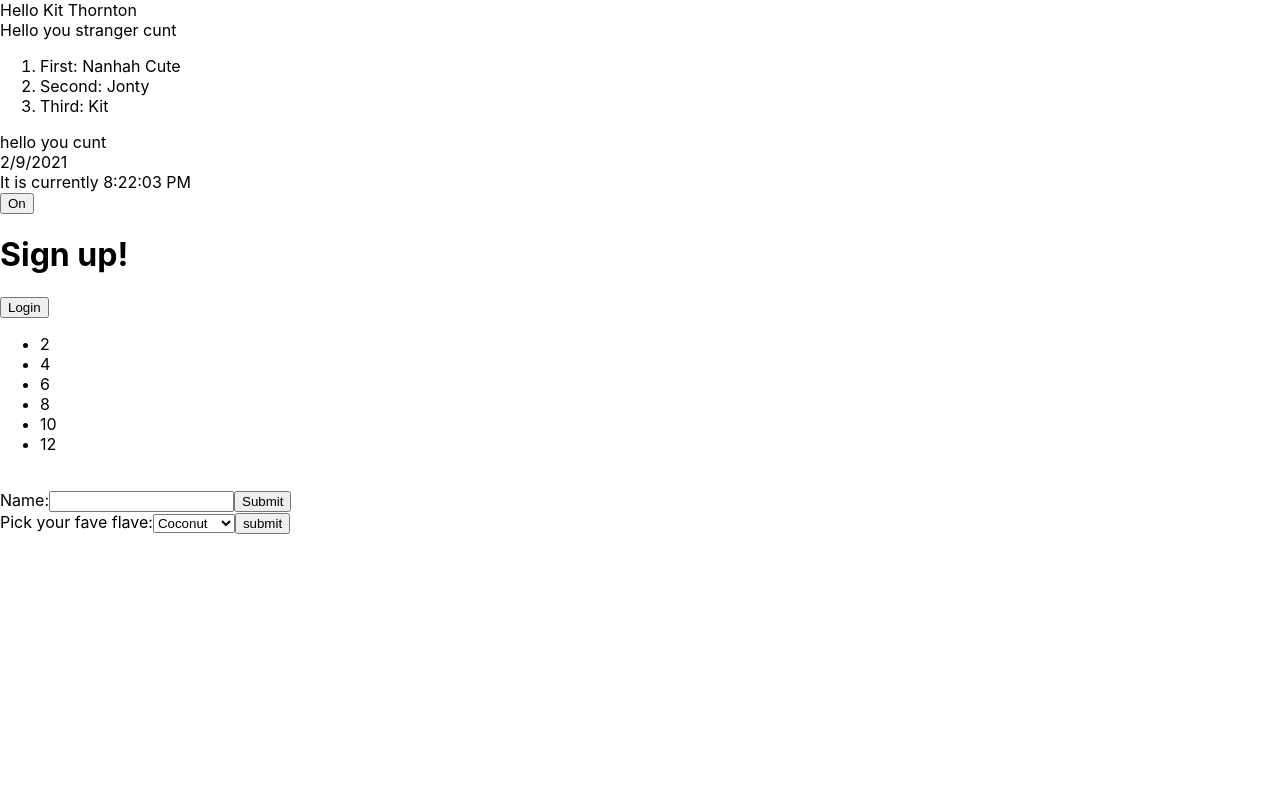
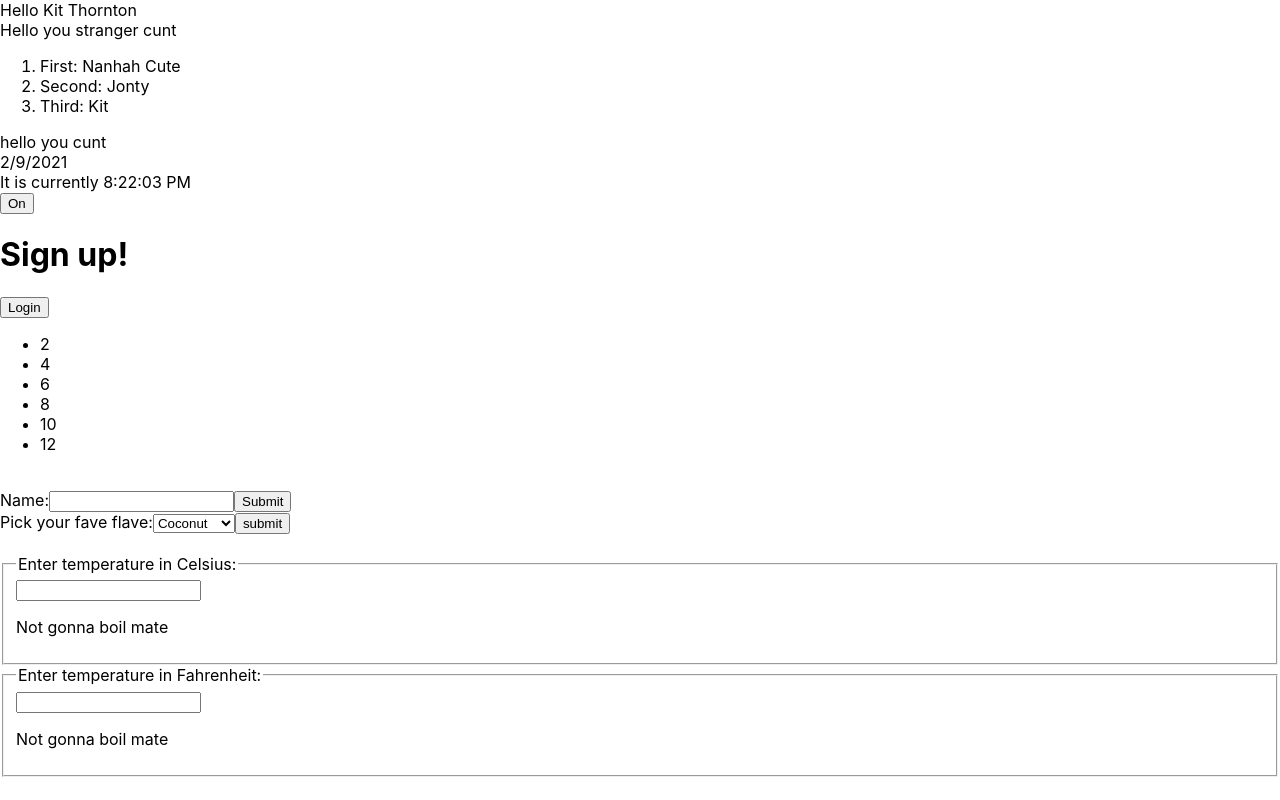
Before and after one commit to KitThornton/react_tut1, a React (Create React App) app: page / in a window 1280 px wide. Built offline with nearby package versions, Linux system fonts and the light colour scheme.

Commit message:
mid-way of tut 10

```diff
--- /dev/null
+++ b/src/LiftingStateUp.js
@@ -0,0 +1,64 @@
+// This is tutorial no. 10 -> Lifting state up
+// We'll be creating a little calculator to see if water will boil or not
+
+import React from "react";
+
+const scaleNames = {
+    C: 'Celsius',
+    F: 'Fahrenheit'
+};
+
+class TemperatureInput extends React.Component{
+    constructor(props) {
+        super(props);
+
+        this.handleChange = this.handleChange.bind(this);
+        this.state = {temperature:''};
+    }
+
+    handleChange(e) {
+        this.setState({temperature: e.target.value});
+    }
+
+    render() {
+        const temp = this.state.temperature;
+        const scale = this.props.scale;
+
+        return(
+            <fieldset>
+                <legend>Enter temperature in {scaleNames[scale]}: </legend>
+                <input
+                    value={temp}
+                    onChange={this.handleChange} />
+                    <BoilingVerdict scale={scale} temp={parseFloat(temp)} />
+            </fieldset>
+        );
+    }
+}
+
+function BoilingVerdict(props) {
+
+    let boilingTemp;
+    let scale = props.scale;
+
+    scale === 'C' ? boilingTemp = 100 : boilingTemp = 212;
+
+    if (props.temp >= boilingTemp) {
+        return <p>Defs gonna boil mate.</p>;
+    } else {
+        return <p>Not gonna boil mate</p>;
+    }
+}
+
+class Calculator extends React.Component {
+    render() {
+        return (
+            <div>
+                <TemperatureInput scale="C" />
+                <TemperatureInput scale="F" />
+            </div>
+        )
+    }
+}
+
+export default Calculator
--- a/src/index.js
+++ b/src/index.js
@@ -8,9 +8,8 @@
 import Cond from './ConditionalRendering';
 import Lists from './ListsAndKeys';
 import Form from './Forms';
+import Calculator from './LiftingStateUp';
 import reportWebVitals from './reportWebVitals';
-
-function RenderThis() {
 
 ReactDOM.render(
     <React.StrictMode>
@@ -29,14 +28,13 @@
             <Form.Forms/>
             <Form.Select/>
         </div>
+        <br/>
+        <div>
+            <Calculator />
+        </div>
     </React.StrictMode>,
     document.getElementById('root')
     );
-}
-
-// RenderThis()
-
-setInterval(RenderThis, 1000);
 
 // If you want to start measuring performance in your app, pass a function
 // to log results (for example: reportWebVitals(console.log))
```
Lines whose indentation alone changed are shown as unchanged.
